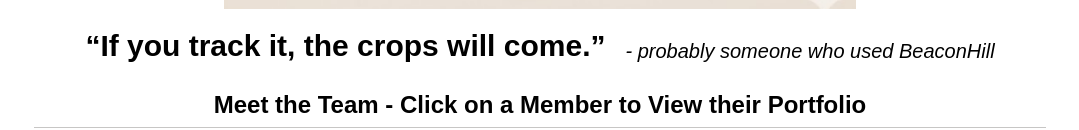
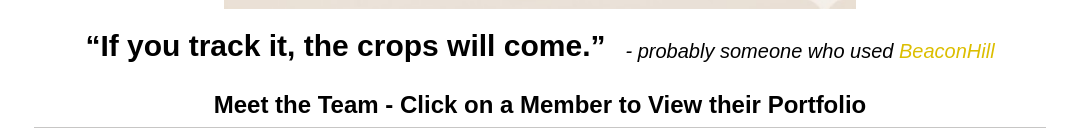
Before and after one commit to Senior-Design-2025-2026/Lab3-Website, a plain HTML site: page index.html in a window 1280 px wide. Shown: the part 1044-1174 px from the top of the page, without its empty margins (100-1179 px from the left). Drawn offline with Linux system fonts and the light colour scheme.

Commit message:
forgot a file

```diff
--- a/src/css/style.css
+++ b/src/css/style.css
@@ -345,3 +345,7 @@ body {
   width:50%;
   height: auto;
 }
+
+.alt-text {
+  color: var(--yellow-dark);
+}
```
